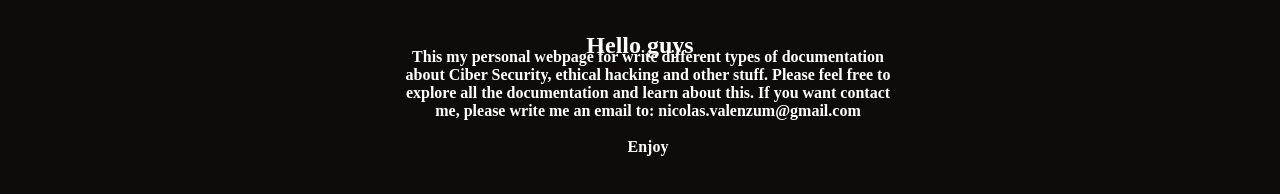
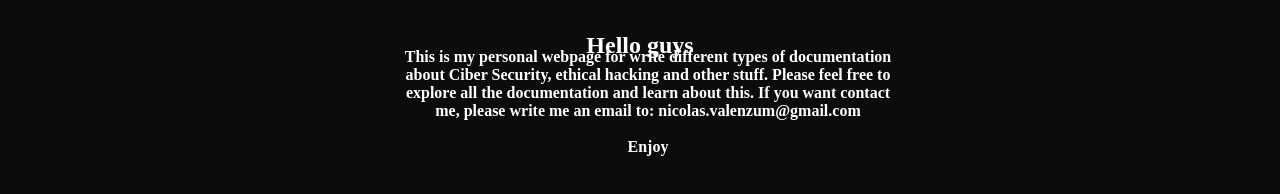
Before and after one commit to nvalenzu/webpage, a plain HTML site: page index.html in a window 1280 px wide. Shown: the part 548-742 px from the top of the page. Drawn offline with Linux system fonts and the light colour scheme.

Commit message:
change index.html

```diff
--- a/index.html
+++ b/index.html
@@ -84,7 +84,7 @@ li.dropdown {
 <!-- <h1><center> <font color="White">Trace your own way</font></center></h1> -->
 <h2><font color="white">Hello guys</h2></font>
 <div class="center">
-  <font color="white"><h4><p>This my personal webpage for write different types of documentation about
+  <font color="white"><h4><p>This is my personal webpage for write different types of documentation about
     Ciber Security, ethical hacking and other stuff. Please feel free to explore all the documentation
     and learn about this. If you want contact me, please write me an email to: nicolas.valenzum@gmail.com
     <br> <br>
```
